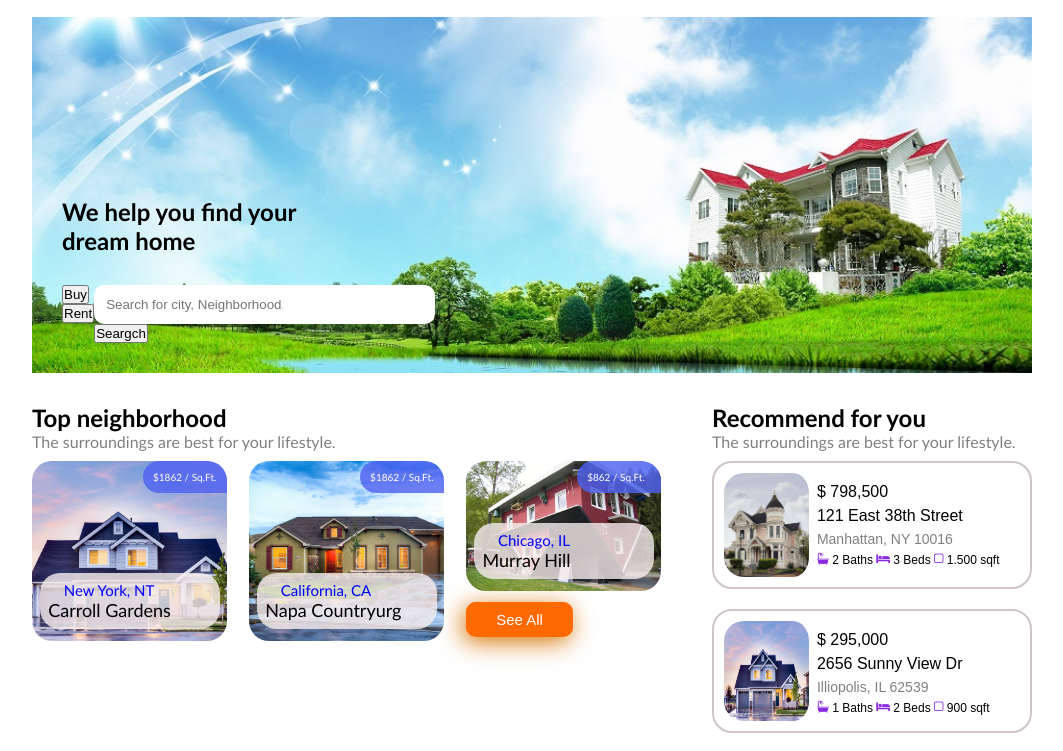
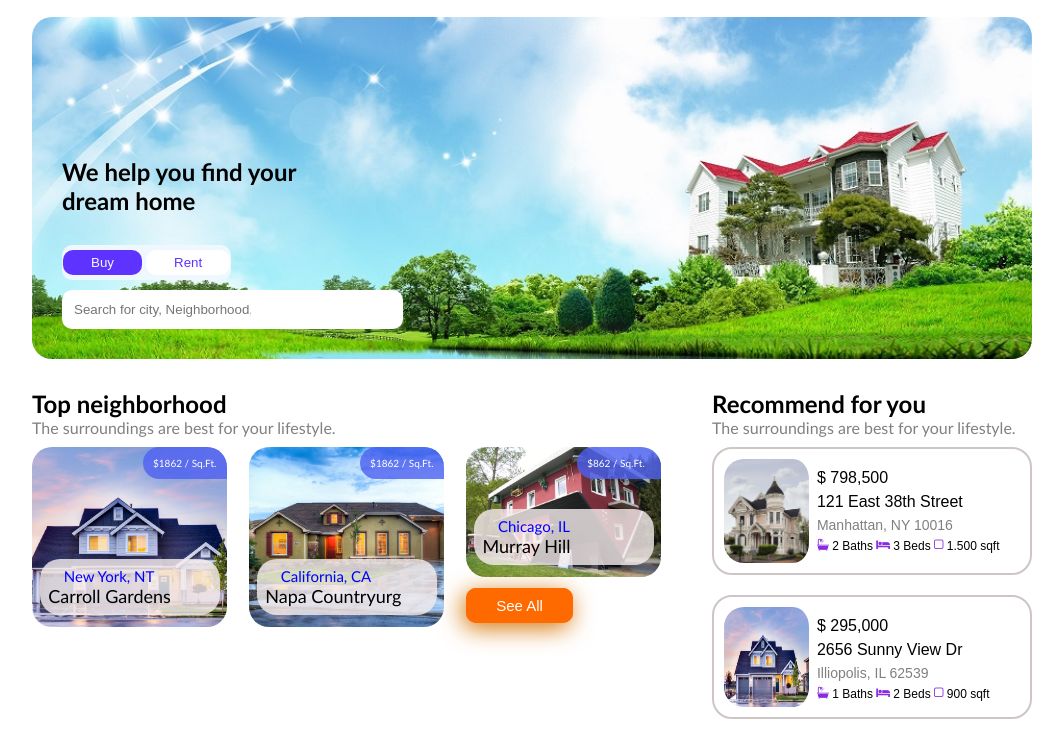
Before and after one commit to LaimaLP/46-GRUPE-REAL-ESTATE, a website: page index.html in a window 1280 px wide. Shown: the part 71-822 px from the top of the page, without its empty margins (108-1171 px from the left). Drawn offline with Linux system fonts and the light colour scheme.

Commit message:
buy rent button

```diff
--- a/css/main.css
+++ b/css/main.css
@@ -49,7 +49,6 @@ body {
   padding-bottom: 5px;
 }
 
-
 /*avatar*/
 .user-avatar {
   width: 40px;
@@ -58,9 +57,8 @@ body {
   border-radius: 50%;
   cursor: pointer;
 }
-.user-avatar:hover{
-    border: 1px solid;
-
+.user-avatar:hover {
+  border: 1px solid;
 }
 
 main {
@@ -79,20 +77,58 @@ main {
   background-image: url(../img/bg.png);
   /* cia nereikia, bet su kitais reikia */
   background-repeat: no-repeat;
-
+  border-radius: 20px;
   background-size: cover;
   background-position: center;
 }
 .hero-content {
-  margin-top: 150px;
+  margin-top: 110px;
   width: 30%;
 }
 .main-title {
   margin-bottom: 30px;
 }
-form {
-  display: flex;
+.buy-rent-button{
+background-color: aliceblue;
+padding: 5px 0px 5px 1px;
+border-radius: 10px;
+width: 60%;
+margin-bottom: 10px;
+
+
+
 }
+.buy-button{
+  color: aliceblue;
+  background-color: rgb(95, 51, 255);
+   border: none;
+
+
+}
+.buy-button:hover{
+color: rgb(95, 51, 255);
+background-color:aliceblue;
+
+
+}
+.rent-button{
+  color: rgb(95, 51, 255);
+  background-color: white;
+  border: none;
+}
+.rent-button:hover{
+  color:white;
+  background-color: rgb(95, 51, 255);
+}
+
+.buy-rent-button > button{
+
+  padding: 5px 28px 5px 28px;
+  border-radius: 10px;
+
+}
+
+
 input {
   padding: 10px;
   padding-right: 150px;
@@ -134,7 +170,6 @@ input {
   border-radius: 20px;
   font-size: 15px;
   margin-top: 80px;
-
 }
 
 .money {
@@ -147,7 +182,9 @@ input {
   right: -60%;
 }
 
-.first-city, .second-city, .third-city{
+.first-city,
+.second-city,
+.third-city {
   width: 100%;
   padding: 30px;
   background-size: cover;
@@ -157,31 +194,28 @@ input {
   overflow: hidden;
   min-height: 180px;
   cursor: pointer;
-
 }
 .first-city {
   background-image: url(../img/2.png);
-
 }
-.first-city:hover{
+.first-city:hover {
   box-shadow: 1px 1px 20px rgb(132, 111, 207);
 }
 .second-city {
   background-image: url(../img/3.png);
-
 }
-.second-city:hover{
+.second-city:hover {
   box-shadow: 1px 1px 20px rgb(132, 111, 207);
 }
 .third-city {
   background-image: url(../img/4.png);
   /* background-color: rgb(207, 35, 161); */
-min-height: 130px;
+  min-height: 130px;
   margin-bottom: 20px;
-    }
-    .third-city:hover{
-      box-shadow: 1px 1px 20px rgb(132, 111, 207);
-    }
+}
+.third-city:hover {
+  box-shadow: 1px 1px 20px rgb(132, 111, 207);
+}
 
 .see-all-link {
   color: white;
@@ -193,7 +227,6 @@ min-height: 130px;
   border-radius: 10px;
   font-family: Arial, Helvetica, sans-serif;
   font-size: 15px;
-
 }
 .see-all-link:hover {
   border: 2px solid orangered;
--- a/index.html
+++ b/index.html
@@ -43,14 +43,13 @@
             <div class="hero-content">
                 <h1 class="main-title"> We help you find your dream home</h1>
                 <form>
-                    <div>
-                        <button type="button"> Buy</button>
-                        <button type="button">Rent</button>
+                    <div class="buy-rent-button">
+                        <button type="button" class="buy-button"> Buy</button>
+                        <button type="button" class="rent-button">Rent</button>
                     </div>
                     <div>
                         <input type="text" placeholder="Search for city, Neighborhood, Zip">
-                        <button type="submit">Seargch</button>
-                    </div>
+                                            </div>
                 </form>
             </div>
         </section>
```
